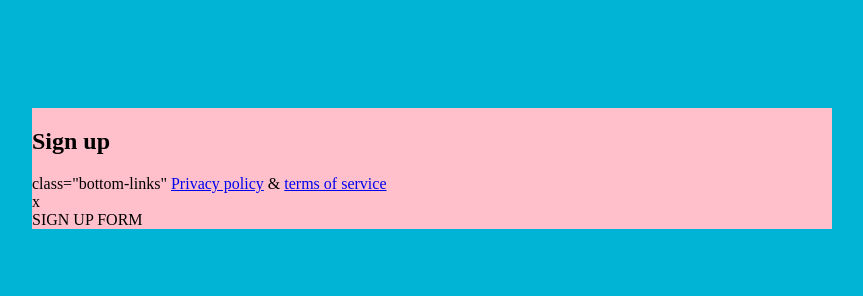
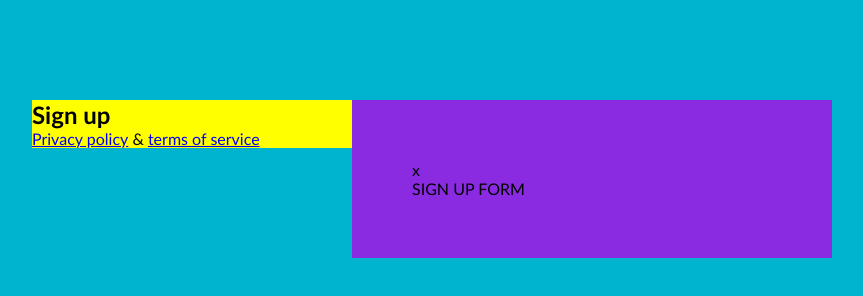
Before and after one commit to rainverted/5-sign-up, a plain HTML site: page index.html in a window 1280 px wide. Shown: the whole page, without its empty margins (208-1071 px from the left). Drawn offline with Linux system fonts and the light colour scheme.

Commit message:
Initial commit

```diff
--- a/css/main.css
+++ b/css/main.css
@@ -1,43 +1,52 @@
-body{
-    background-color: #01B4D5  ;
+body,
+body * {
+  margin: 0;
+  padding: 0;
+  vertical-align: top;
+  box-sizing: border-box;
+  font-family: 'Gill Sans', 'Gill Sans MT', Calibri, 'Trebuchet MS', sans-serif;
+}
+
+body {
+  background-color: #00b4d0;
 }
 
 .container {
-    display:inline-block;
+  display: inline-block;
   width: 800px;
   margin-top: 100px;
-    margin-left: calc((100% - 800px)/2);
-    background-color: pink;
+  margin-left: calc((100% - 800px) / 2);
 }
 
-.left-column{
+.left-column {
   display: inline-block;
   width: 40%;
   float: left;
   background-color: yellow;
 }
 
-.main-title{
-
-
+.main-title {
 }
 
 .bottom-links {
+}
 
+.bottom-links > a {
 }
 
 .bottom-links > span {
-
 }
 
 .right-column {
-
-
+  display: inline-block;
+  width: 60%;
+  padding: 60px;
+  float: left;
+  background-color: blueviolet;
 }
 
 .close {
+}
 
+.form {
 }
-.form {
-
-}
--- a/index.html
+++ b/index.html
@@ -1,30 +1,31 @@
 <!DOCTYPE html>
 <html lang="en">
+
 <head>
     <meta charset="UTF-8">
     <meta http-equiv="X-UA-Compatible" content="IE=edge">
     <meta name="viewport" content="width=device-width, initial-scale=1.0">
-    <title>Document</title>
+    <title>Sign up</title>
     <link rel="stylesheet" href="./css/main.css">
 </head>
+
 <body>
     <main class="container">
-
-        <div class="left column">
+        <div class="left-column">
             <h2 class="main-title">Sign up</h2>
-            <footer> class="bottom-links"
-                    <a href="#">Privacy policy</a>
-                    <span>&</span>
-                    <a href="#">terms of service</a>
-            </div>
-
-        <div class="right column">
+            <footer class="bottom-links">
+                <a href="#">Privacy policy</a>
+                <span>&</span>
+                <a href="#">terms of service</a>
+            </footer>
+        </div>
+        <div class="right-column">
             <div class="close">x</div>
-            <form >
+            <form class="form">
                 SIGN UP FORM
             </form>
         </div>
+    </main>
+</body>
 
-    </main >
-</body>
 </html>
```
Lines whose indentation alone changed are shown as unchanged.
